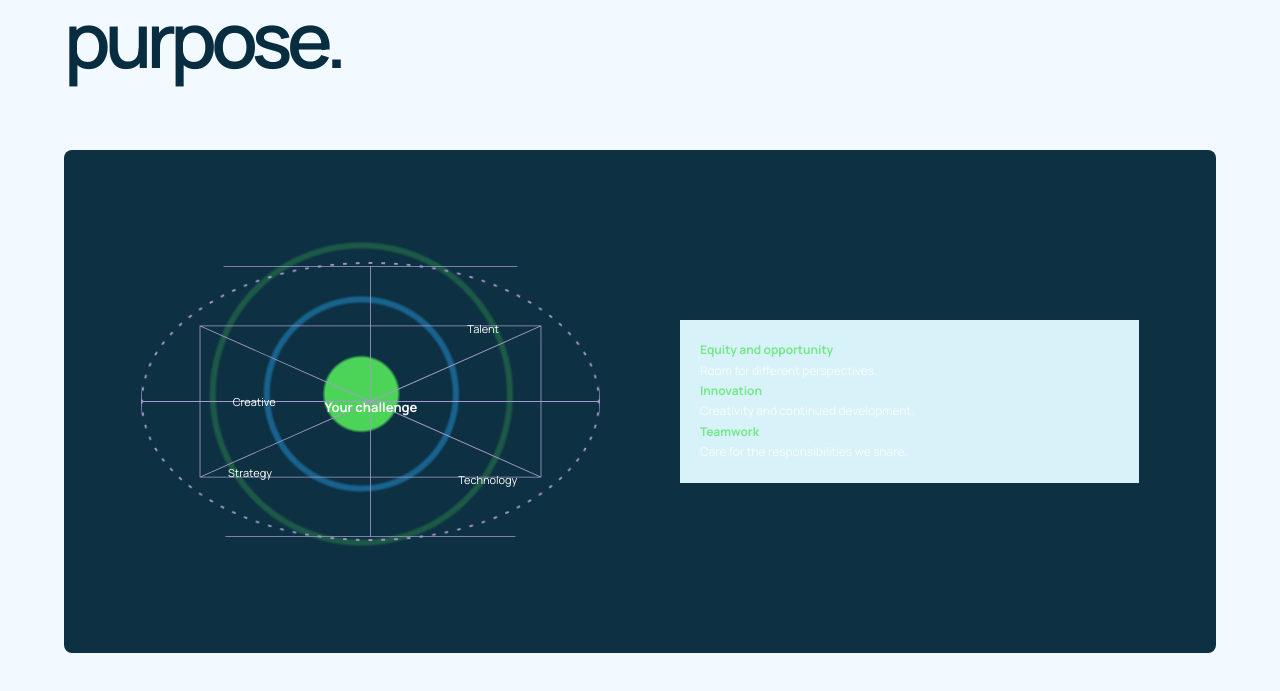
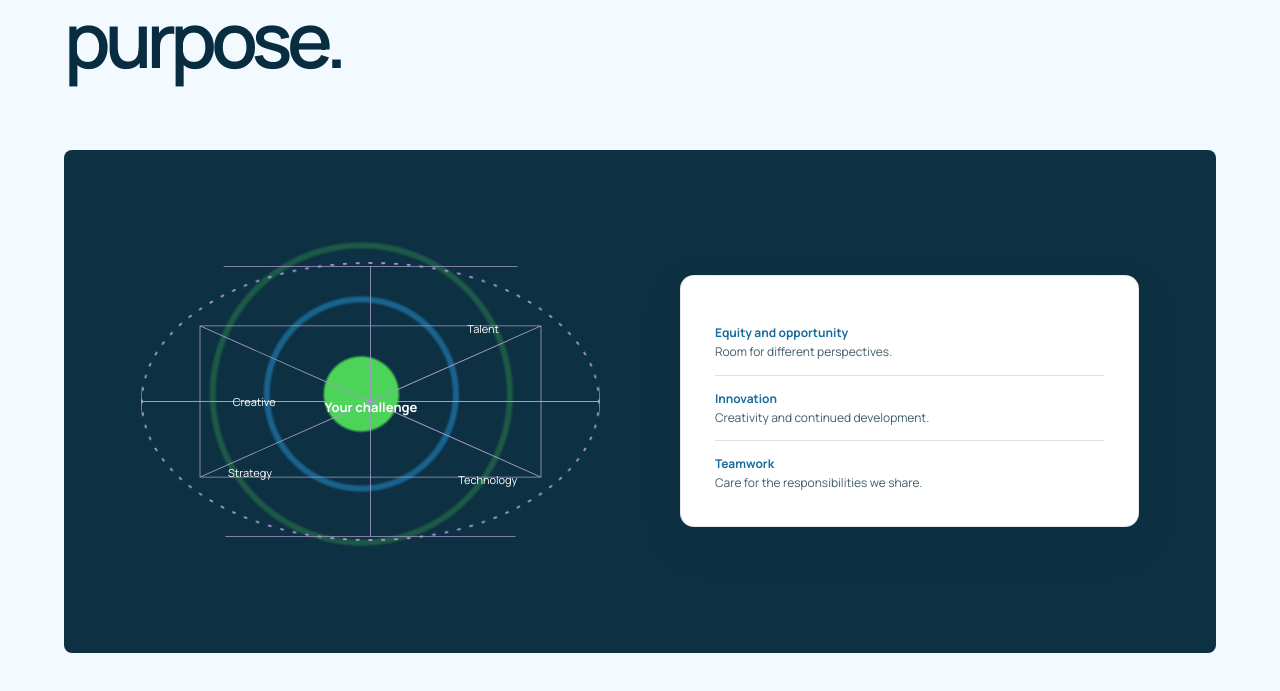
Before and after one commit to prasadlenka9/DiscoveryAnalytics2, a React (Vite) app: page / in a window 1280 px wide. Shown: the part 6365-7056 px from the top of the page. Built offline with nearby package versions, Linux system fonts and the light colour scheme.

Commit message:
Improve contrast in people and collaboration panel

```diff
--- a/src/pages/discovery/site.css
+++ b/src/pages/discovery/site.css
@@ -260,3 +260,9 @@ section.da-product-section .da-time-study>div{font-size:clamp(20px,2vw,30px);lin
 .da-footer-nav>div:first-child>b{color:#176c9e!important;}
 .da-footer-nav>div:nth-child(2)>b{color:#176c9e!important;}
 .da-footer-nav>div>b{font-weight:800!important;}
+
+/* Keep the people values panel legible beside the collaboration artwork. */
+.da-collab-study .da-values{background:#fff;color:#092d40;border:1px solid rgba(9,45,64,.1);border-radius:14px;padding:clamp(22px,3vw,34px);box-shadow:0 16px 40px rgba(9,45,64,.12);}
+.da-collab-study .da-values p{color:#405c69;line-height:1.6;margin:0;padding:13px 0;border-bottom:1px solid #d7e4eb;}
+.da-collab-study .da-values p:last-child{border-bottom:0;padding-bottom:0;}
+.da-collab-study .da-values b{color:#176c9e;}
```
